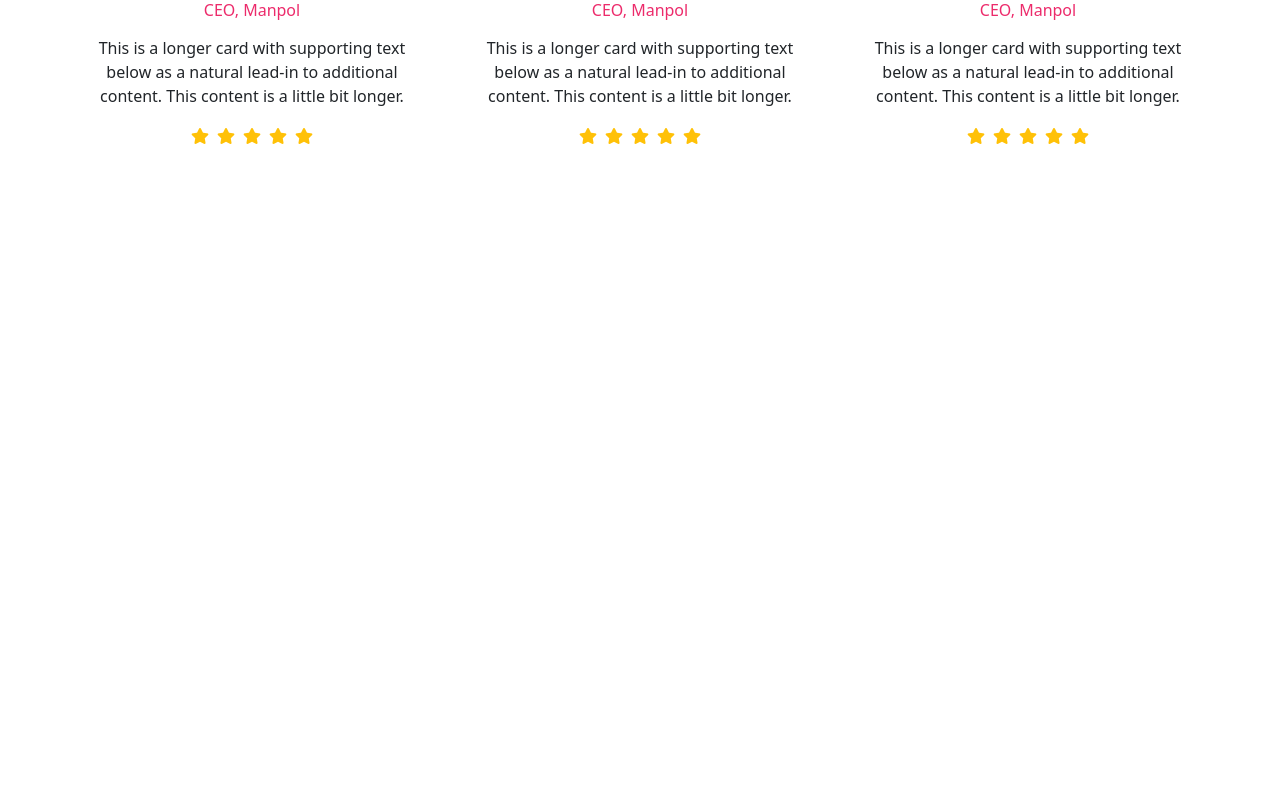
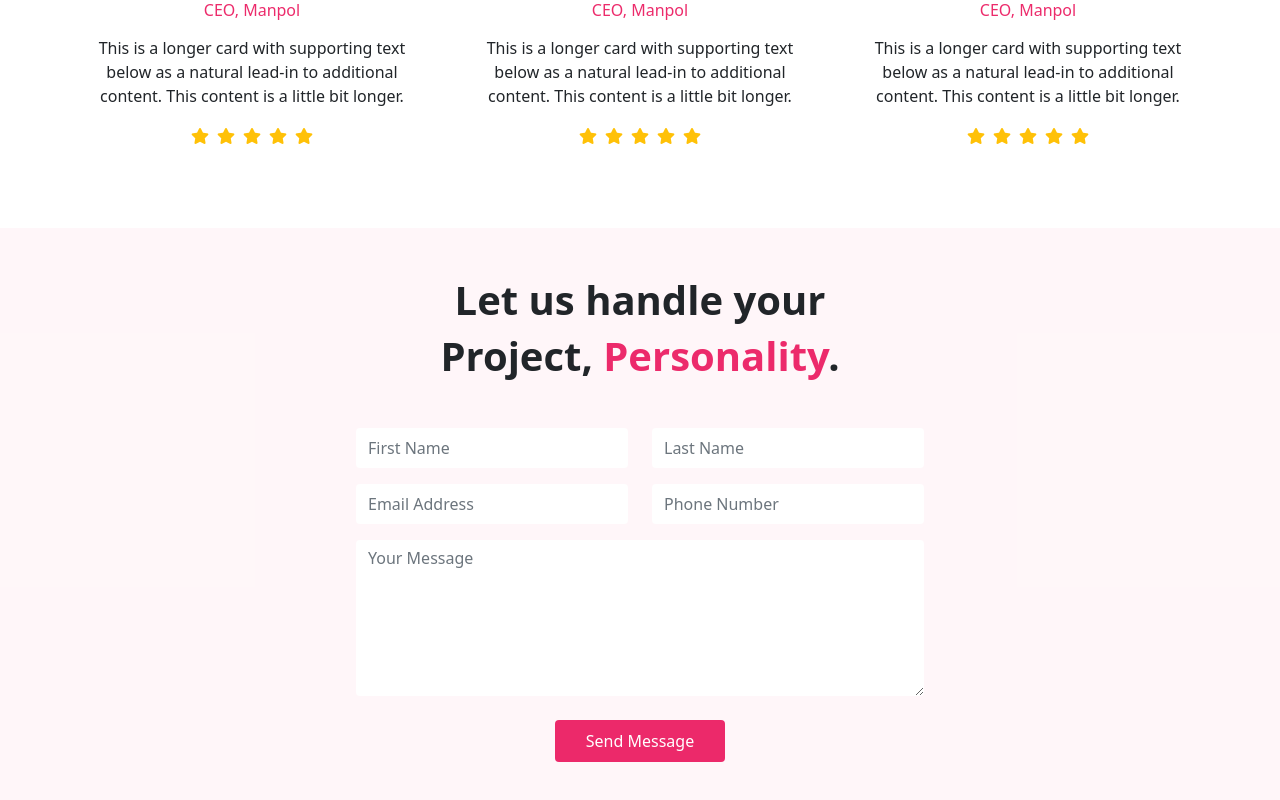
Before and after one commit to Tanmoy-Parvez/jerins-parlour-client, a React (Create React App) app: page / in a window 1280 px wide. Shown: the part 1954-2754 px from the top of the page. Before the commit the page ends 2182 px from the top, so only its background shows below. Built offline with nearby package versions, Linux system fonts and the light colour scheme.

Commit message:
subscribe added

```diff
--- a/src/Pages/Home/Home/Home.js
+++ b/src/Pages/Home/Home/Home.js
@@ -3,6 +3,7 @@ import Navigation from '../../Shared/Navigationbar/Navigation';
 import Banner from '../Banner/Banner';
 import MiddleBanner from '../MiddleBanner/MiddleBanner';
 import Services from '../Services/Services';
+import Subscribe from '../Subscribe/Subscribe';
 import Testimonials from '../Testimonials/Testimonials';
 
 const Home = () => {
@@ -13,6 +14,7 @@ const Home = () => {
             <Services></Services>
             <MiddleBanner></MiddleBanner>
             <Testimonials></Testimonials>
+            <Subscribe></Subscribe>
 
         </div>
     );
--- /dev/null
+++ b/src/Pages/Home/Subscribe/Subscribe.js
@@ -0,0 +1,43 @@
+import React from 'react';
+
+const Subscribe = () => {
+    return (
+        <div className="banner-bg text-center py-5 my-5">
+            <div className="">
+                <h1 className="fw-bold">
+                    Let us handle your
+                </h1>
+                <h1 className="fw-bold">
+                    Project, <span className="pink-text">Personality</span>.
+                </h1>
+                <form action="" className="mt-5 w-50 mx-auto">
+                    <div className="row container mx-auto">
+                        <div className="col-md-6">
+                            <input type="text" className="form-control border-0 py-2" placeholder="First Name" />
+                        </div>
+                        <div className="col-md-6">
+                            <input type="text" className="form-control border-0 py-2" placeholder="Last Name" />
+                        </div>
+                    </div>
+                    <div className="row container mx-auto mt-3">
+                        <div className="col-md-6">
+                            <input type="email" className="form-control border-0 py-2" placeholder="Email Address" />
+                        </div>
+                        <div className="col-md-6">
+                            <input type="telephone" className="form-control border-0 py-2" placeholder="Phone Number" />
+                        </div>
+                    </div>
+                    <div className="row container mx-auto mt-3">
+                        <div className="col-md-12">
+                            <textarea rows="6" type="text" className="form-control border-0" placeholder="Your Message" />
+                        </div>
+
+                    </div>
+                </form>
+                <button type="submit" className="btn regular-btn py-2 mt-4">Send Message</button>
+            </div>
+        </div>
+    );
+};
+
+export default Subscribe;
```
